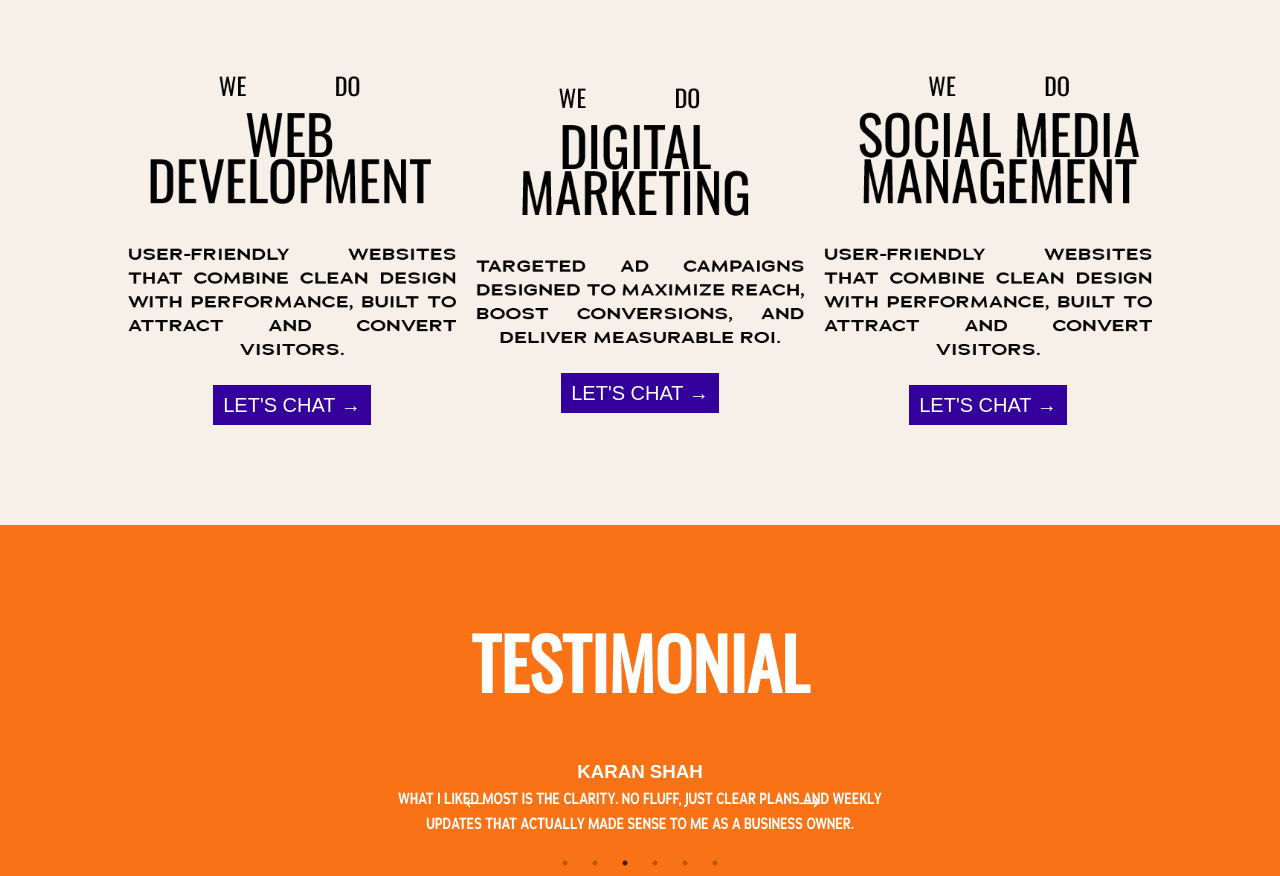
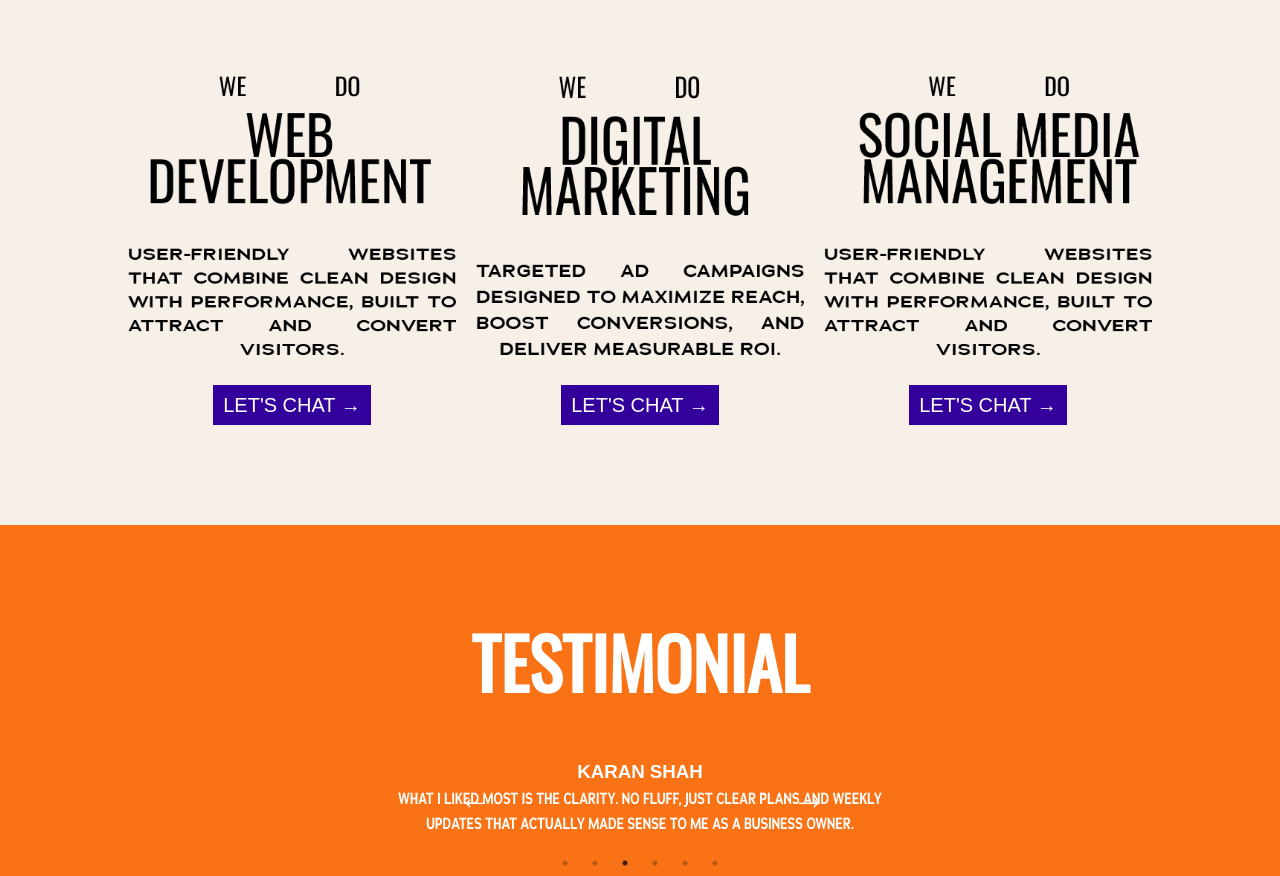
Before and after one commit to janak06/BB, a plain HTML site: page index.html in a window 1280 px wide. Shown: the part 1663-2539 px from the top of the page. Drawn offline with nearby package versions, Linux system fonts and the light colour scheme; a web font is replaced by a local one.

Commit message:
some UI changes

```diff
--- a/index.html
+++ b/index.html
@@ -113,7 +113,7 @@
           <a href="https://wa.me/+918780670031?text=Hi" target="_blank" class="btn">LET'S CHAT &rarr;</a>
         </div>
         <div class="service">
-          <img src="images/whatwedo2.png" alt="Digital Marketing">
+          <img src="images/whatwedo2.png" alt="Digital Marketing" style="flex:1">
           <a href="https://wa.me/+918780670031?text=Hi" target="_blank" class="btn">LET'S CHAT &rarr;</a>
         </div>
         <div class="service">
--- a/style.css
+++ b/style.css
@@ -325,6 +325,7 @@ footer {
     text-align: center;
     padding: 60px 5%;
     margin-top: 20px;
+    padding-bottom: 0
   }
 
   .hero-text{
```
